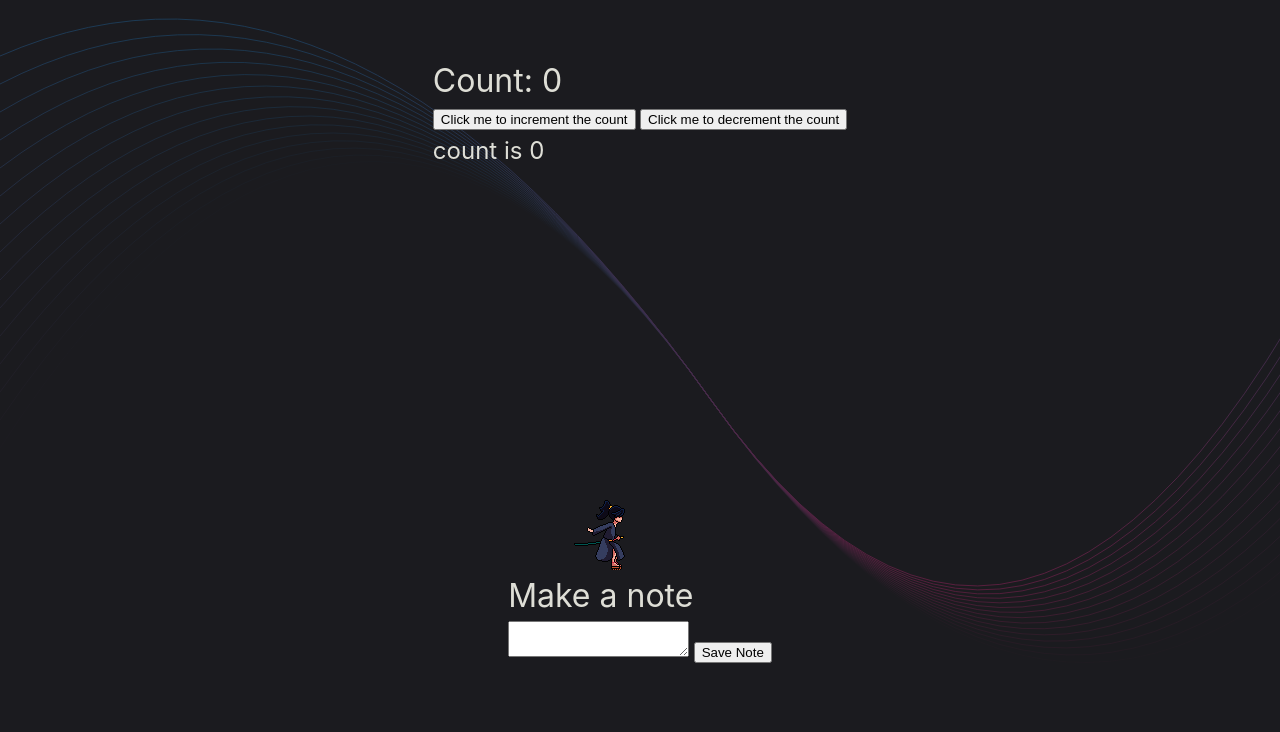
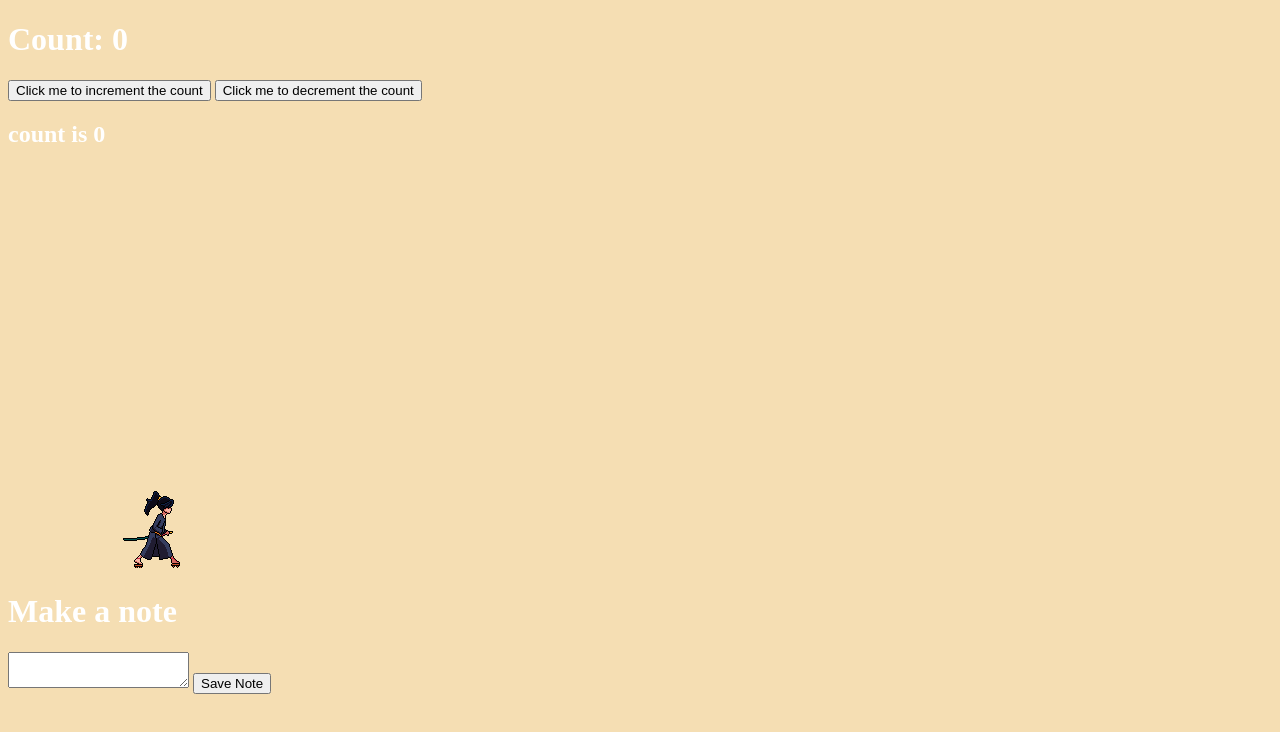
Before and after one commit to Zahmadgit/slashnotes, a Svelte app: page / in a window 1280 px wide. Shown: the top 732 px of the page. Built offline with nearby package versions, Linux system fonts and the light colour scheme.

Commit message:
took out css boilerplate

```diff
--- a/src/main/index.ts
+++ b/src/main/index.ts
@@ -1,7 +1,7 @@
 import { app, shell, BrowserWindow, ipcMain } from 'electron'
 import { join } from 'path'
 import { electronApp, optimizer, is } from '@electron-toolkit/utils'
-import icon from '../../resources/icon.png?asset'
+import icon from '../../resources/AppIcon.icns?asset'
 
 function createWindow(): void {
   // Create the browser window.
--- a/src/renderer/src/App.svelte
+++ b/src/renderer/src/App.svelte
@@ -4,6 +4,7 @@
   let count = $state(0)
 </script>
 
+<div>
   <div>
     <h1>Count: {count}</h1>
     <button onclick={() => count++}>Click me to increment the count</button>
@@ -15,3 +16,4 @@
   </div>
 
   <NoteScreen />
+</div>
--- a/src/renderer/src/assets/base.css
+++ /dev/null
@@ -1,67 +0,0 @@
-:root {
-  --ev-c-white: #ffffff;
-  --ev-c-white-soft: #f8f8f8;
-  --ev-c-white-mute: #f2f2f2;
-
-  --ev-c-black: #1b1b1f;
-  --ev-c-black-soft: #222222;
-  --ev-c-black-mute: #282828;
-
-  --ev-c-gray-1: #515c67;
-  --ev-c-gray-2: #414853;
-  --ev-c-gray-3: #32363f;
-
-  --ev-c-text-1: rgba(255, 255, 245, 0.86);
-  --ev-c-text-2: rgba(235, 235, 245, 0.6);
-  --ev-c-text-3: rgba(235, 235, 245, 0.38);
-
-  --ev-button-alt-border: transparent;
-  --ev-button-alt-text: var(--ev-c-text-1);
-  --ev-button-alt-bg: var(--ev-c-gray-3);
-  --ev-button-alt-hover-border: transparent;
-  --ev-button-alt-hover-text: var(--ev-c-text-1);
-  --ev-button-alt-hover-bg: var(--ev-c-gray-2);
-}
-
-:root {
-  --color-background: var(--ev-c-black);
-  --color-background-soft: var(--ev-c-black-soft);
-  --color-background-mute: var(--ev-c-black-mute);
-
-  --color-text: var(--ev-c-text-1);
-}
-
-*,
-*::before,
-*::after {
-  box-sizing: border-box;
-  margin: 0;
-  font-weight: normal;
-}
-
-ul {
-  list-style: none;
-}
-
-body {
-  min-height: 100vh;
-  color: var(--color-text);
-  background: var(--color-background);
-  line-height: 1.6;
-  font-family:
-    Inter,
-    -apple-system,
-    BlinkMacSystemFont,
-    'Segoe UI',
-    Roboto,
-    Oxygen,
-    Ubuntu,
-    Cantarell,
-    'Fira Sans',
-    'Droid Sans',
-    'Helvetica Neue',
-    sans-serif;
-  text-rendering: optimizeLegibility;
-  -webkit-font-smoothing: antialiased;
-  -moz-osx-font-smoothing: grayscale;
-}
--- a/src/renderer/src/assets/main.css
+++ /dev/null
@@ -1,171 +0,0 @@
-@import './base.css';
-
-body {
-  display: flex;
-  align-items: center;
-  justify-content: center;
-  overflow: hidden;
-  background-image: url('./wavy-lines.svg');
-  background-size: cover;
-  user-select: none;
-}
-
-code {
-  font-weight: 600;
-  padding: 3px 5px;
-  border-radius: 2px;
-  background-color: var(--color-background-mute);
-  font-family:
-    ui-monospace,
-    SFMono-Regular,
-    SF Mono,
-    Menlo,
-    Consolas,
-    Liberation Mono,
-    monospace;
-  font-size: 85%;
-}
-
-#app {
-  display: flex;
-  align-items: center;
-  justify-content: center;
-  flex-direction: column;
-  margin-bottom: 80px;
-}
-
-.logo {
-  margin-bottom: 20px;
-  -webkit-user-drag: none;
-  height: 128px;
-  width: 128px;
-  will-change: filter;
-  transition: filter 300ms;
-}
-
-.logo:hover {
-  filter: drop-shadow(0 0 1.2em #6988e6aa);
-}
-
-.creator {
-  font-size: 14px;
-  line-height: 16px;
-  color: var(--ev-c-text-2);
-  font-weight: 600;
-  margin-bottom: 10px;
-}
-
-.text {
-  font-size: 28px;
-  color: var(--ev-c-text-1);
-  font-weight: 700;
-  line-height: 32px;
-  text-align: center;
-  margin: 0 10px;
-  padding: 16px 0;
-}
-
-.tip {
-  font-size: 16px;
-  line-height: 24px;
-  color: var(--ev-c-text-2);
-  font-weight: 600;
-}
-
-.svelte {
-  background: -webkit-linear-gradient(315deg, #ff3e00 35%, #647eff);
-  background-clip: text;
-  -webkit-background-clip: text;
-  -webkit-text-fill-color: transparent;
-  font-weight: 700;
-}
-
-.ts {
-  background: -webkit-linear-gradient(315deg, #3178c6 45%, #f0dc4e);
-  background-clip: text;
-  -webkit-background-clip: text;
-  -webkit-text-fill-color: transparent;
-  font-weight: 700;
-}
-
-.actions {
-  display: flex;
-  padding-top: 32px;
-  margin: -6px;
-  flex-wrap: wrap;
-  justify-content: flex-start;
-}
-
-.action {
-  flex-shrink: 0;
-  padding: 6px;
-}
-
-.action a {
-  cursor: pointer;
-  text-decoration: none;
-  display: inline-block;
-  border: 1px solid transparent;
-  text-align: center;
-  font-weight: 600;
-  white-space: nowrap;
-  border-radius: 20px;
-  padding: 0 20px;
-  line-height: 38px;
-  font-size: 14px;
-  border-color: var(--ev-button-alt-border);
-  color: var(--ev-button-alt-text);
-  background-color: var(--ev-button-alt-bg);
-}
-
-.action a:hover {
-  border-color: var(--ev-button-alt-hover-border);
-  color: var(--ev-button-alt-hover-text);
-  background-color: var(--ev-button-alt-hover-bg);
-}
-
-.versions {
-  position: absolute;
-  bottom: 30px;
-  margin: 0 auto;
-  padding: 15px 0;
-  font-family: 'Menlo', 'Lucida Console', monospace;
-  display: inline-flex;
-  overflow: hidden;
-  align-items: center;
-  border-radius: 22px;
-  background-color: #202127;
-  backdrop-filter: blur(24px);
-}
-
-.versions li {
-  display: block;
-  float: left;
-  border-right: 1px solid var(--ev-c-gray-1);
-  padding: 0 20px;
-  font-size: 14px;
-  line-height: 14px;
-  opacity: 0.8;
-  &:last-child {
-    border: none;
-  }
-}
-
-@media (max-width: 720px) {
-  .text {
-    font-size: 20px;
-  }
-}
-
-@media (max-width: 620px) {
-  .versions {
-    display: none;
-  }
-}
-
-@media (max-width: 350px) {
-  .tip,
-  .actions {
-    display: none;
-  }
-}
--- /dev/null
+++ b/src/renderer/src/global.css
@@ -0,0 +1,7 @@
+:root {
+  background-color: wheat;
+  color: white;
+}
+
+h1 {
+}
--- a/src/renderer/src/main.ts
+++ b/src/renderer/src/main.ts
@@ -1,7 +1,5 @@
 import { mount } from 'svelte'
-
-import './assets/main.css'
-
+import './global.css'
 import App from './App.svelte'
 
 const app = mount(App, {
--- a/src/renderer/src/screens/NoteScreen.svelte
+++ b/src/renderer/src/screens/NoteScreen.svelte
@@ -1,8 +1,8 @@
 <script>
   import { onMount } from 'svelte'
   import { get, set, keys } from '../helpers/idbAPIHelper'
-  import jumpSheet from '../assets/Samurai/Jump.png'
-
+  import jumpSheet from '../assets/Samurai/Run.png'
+  import styles from './NoteScreen.module.css'
   let inputText = ''
   let notesArray = []
 
@@ -40,8 +40,8 @@
     sprite.src = jumpSheet // your sprite sheet
 
     // --- SPRITE ANIMATION SETTINGS ---
-    const totalFrames = 12
-    const frameWidth = 1536 / totalFrames
+    const totalFrames = 8
+    const frameWidth = 1024 / totalFrames
     const frameHeight = 128
 
     let frameIndex = 0
```
Also changed, not shown: src/renderer/src/components/Versions.svelte (deleted, +0 -9 lines), src/renderer/src/assets/electron.svg (deleted), src/renderer/src/assets/wavy-lines.svg (deleted), src/renderer/src/screens/NoteScreen.module.css (added). Lines whose indentation alone changed are shown as unchanged.
